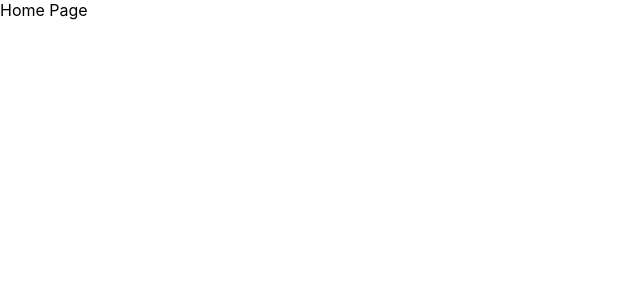
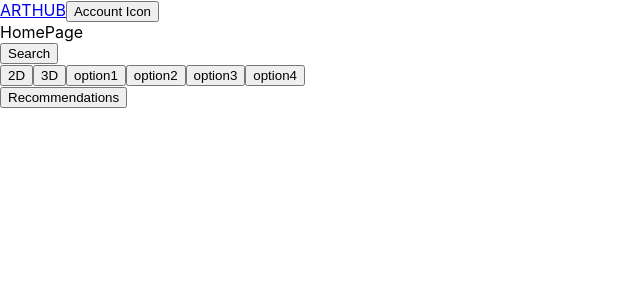
Before and after one commit to ArtHub-AH/arthub-web, a React (Create React App) app in the folder arthub-web/: page / in a window 1280 px wide. Shown: the top 300 px of the page, without its empty margins (0-640 px from the left). Built offline with nearby package versions, Linux system fonts and the light colour scheme.

Commit message:
AHWEB-002 Added necessary pages and buttons for navigating around

```diff
--- a/arthub-web/package.json
+++ b/arthub-web/package.json
@@ -12,6 +12,7 @@
     "@types/react-dom": "^17.0.9",
     "react": "^17.0.2",
     "react-dom": "^17.0.2",
+    "react-router-dom": "^5.2.0",
     "react-scripts": "4.0.3",
     "typescript": "^4.3.5",
     "web-vitals": "^1.1.2"
@@ -39,5 +40,8 @@
       "last 1 firefox version",
       "last 1 safari version"
     ]
+  },
+  "devDependencies": {
+    "@types/react-router-dom": "^5.1.8"
   }
 }
--- /dev/null
+++ b/arthub-web/src/Components/Header.tsx
@@ -0,0 +1,14 @@
+import React, { FC } from "react";
+import { useHistory, withRouter } from "react-router-dom";
+
+const Header: FC = () => {
+  const history = useHistory();
+  return (
+    <div>
+      <a href="/">ARTHUB</a>
+      <button onClick={() => history.push("/account")}>Account Icon</button>
+    </div>
+  );
+};
+
+export default withRouter(Header);
--- /dev/null
+++ b/arthub-web/src/Pages/AccountPage/index.tsx
@@ -0,0 +1,10 @@
+import React, { FC } from "react";
+import { useHistory, withRouter } from "react-router-dom";
+
+const AccountPage: FC = () => {
+  const history = useHistory();
+
+  return <>AccountPage</>;
+};
+
+export default AccountPage;
--- a/arthub-web/src/Pages/HomePage/index.tsx
+++ b/arthub-web/src/Pages/HomePage/index.tsx
@@ -1,11 +1,28 @@
-import React from 'react'
+import React, { FC } from "react";
+import { useHistory, withRouter } from "react-router-dom";
 
-function HomePage() {
+const HomePage: FC = () => {
+    const history = useHistory();
+
     return (
+        <>
+        HomePage
         <div>
-            Home Page
+            <button onClick={() => history.push('/search')}>Search</button>
         </div>
-    )
-}
+        <div>
+            <button onClick={() => history.push('/search')}>2D</button>
+            <button onClick={() => history.push('/search')}>3D</button>
+            <button onClick={() => history.push('/search')}>option1</button>
+            <button onClick={() => history.push('/search')}>option2</button>
+            <button onClick={() => history.push('/search')}>option3</button>
+            <button onClick={() => history.push('/search')}>option4</button>
+        </div>
+        <div>
+            <button onClick={() => history.push('/profile')}>Recommendations</button>
+        </div>
+        </>
+    );
+};
 
 export default HomePage;
--- /dev/null
+++ b/arthub-web/src/Pages/ProfilePage/index.tsx
@@ -0,0 +1,9 @@
+import React, { FC } from "react";
+import { useHistory, withRouter } from "react-router-dom";
+
+const ProfilePage: FC = () => {
+
+  return <>ProfilePage</>;
+};
+
+export default ProfilePage;
--- a/arthub-web/src/Pages/SearchPage/index.tsx
+++ b/arthub-web/src/Pages/SearchPage/index.tsx
@@ -1,11 +1,7 @@
-import React from 'react'
+import React, { FC } from "react";
 
-function SearchPage() {
-    return (
-        <div>
-            Search Page
-        </div>
-    );
-}
+const SearchPage: FC = () => {
+  return <div>Search Page</div>;
+};
 
 export default SearchPage;
--- a/arthub-web/src/index.tsx
+++ b/arthub-web/src/index.tsx
@@ -1,14 +1,27 @@
-import React from 'react';
-import ReactDOM from 'react-dom';
-import './index.css';
-import reportWebVitals from './reportWebVitals';
-import HomePage from './Pages/HomePage';
+import React from "react";
+import ReactDOM from "react-dom";
+import "./index.css";
+import reportWebVitals from "./reportWebVitals";
+import HomePage from "./Pages/HomePage";
+import Header from "./Components/Header";
+import { BrowserRouter, Route, Switch } from "react-router-dom";
+import SearchPage from "./Pages/SearchPage";
+import AccountPage from "./Pages/AccountPage";
+import ProfilePage from "./Pages/ProfilePage";
 
 ReactDOM.render(
   <React.StrictMode>
-    <HomePage />
+    <BrowserRouter>
+      <Header />
+      <Switch>
+        <Route exact path="/account" component={AccountPage} />
+        <Route exact path="/profile" component={ProfilePage} />
+        <Route exact path="/search" component={SearchPage} />
+        <Route path="/" component={HomePage} />
+      </Switch>
+    </BrowserRouter>
   </React.StrictMode>,
-  document.getElementById('root')
+  document.getElementById("root")
 );
 
 // If you want to start measuring performance in your app, pass a function
```
Also changed, not shown: 2 other files (tests, documents, lock files or other folders).
